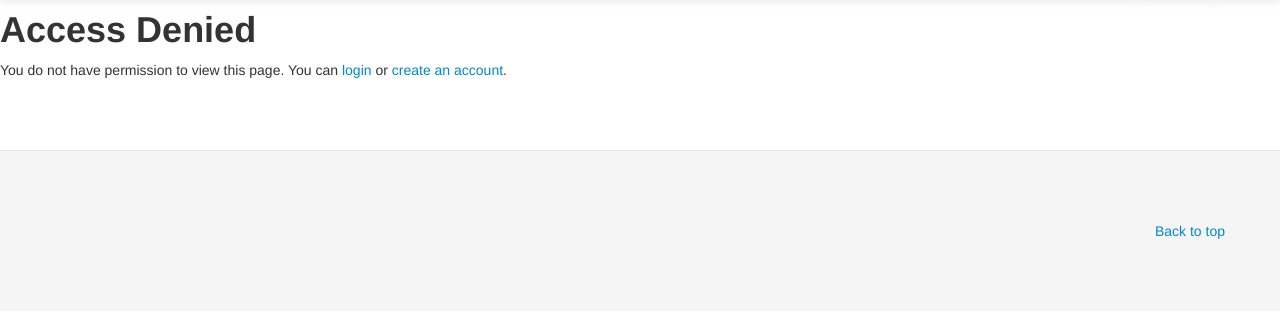
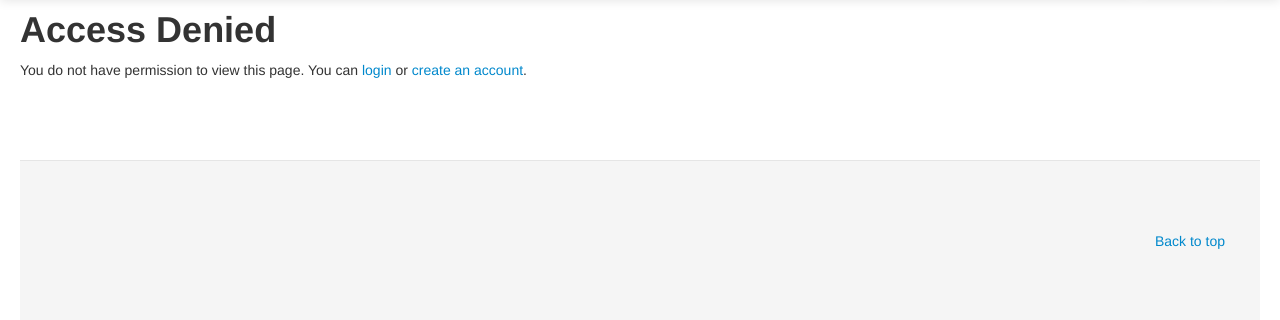
Before and after one commit to zingelhook/MoxAdmin, a CodeIgniter app: page /index.php/mock/index in a window 1280 px wide. Shown: the part 40-360 px from the top of the page. Run offline with CodeIgniter, Linux system fonts and the light colour scheme.

Commit message:
Update application/views/includes/header_bb.php
bootstrap

```diff
--- a/application/views/includes/header_bb.php
+++ b/application/views/includes/header_bb.php
@@ -72,4 +72,5 @@
 		     </div>
 		</div>
 
-		<div id="main">
+		<div id="main" class="container-fluid">
+			<div class="row-fluid">
```
